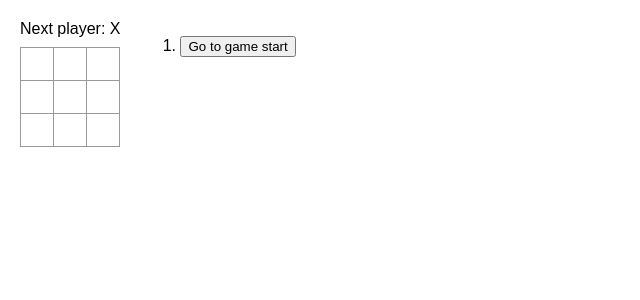
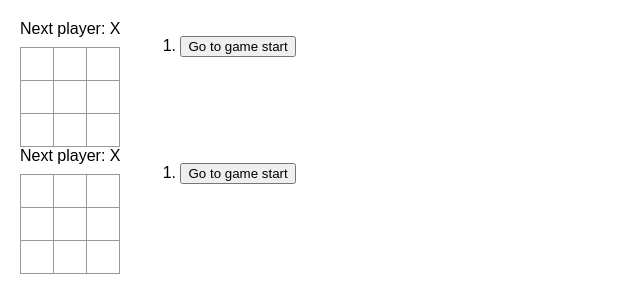
Before and after one commit to AmirSmith413/TicTacToeTutorial, a React (Vite) app in the folder TicTacToeTutorial/: page / in a window 1280 px wide. Shown: the top 300 px of the page, without its empty margins (0-640 px from the left). Built offline with nearby package versions, Linux system fonts and the light colour scheme.

Commit message:
added typescript game

```diff
--- a/TicTacToeTutorial/src/App.jsx
+++ b/TicTacToeTutorial/src/App.jsx
@@ -2,6 +2,7 @@ import { useState } from "react";
 import reactLogo from "./assets/react.svg";
 import "./App.css";
 import Board from "./components/Board";
+import NextBoard from './components/NextBoard'
 
 function App() {
   const [count, setCount] = useState(0);
@@ -9,6 +10,7 @@ function App() {
   return (
     <>
     <Board/>
+    <NextBoard/>
     </>
 
   );
--- /dev/null
+++ b/TicTacToeTutorial/src/components/NextBoard.tsx
@@ -0,0 +1,116 @@
+import React from "react";
+import { useState } from "react";
+
+function Square({ value, onSquareClick }) {
+  return (
+    <button className="square" onClick={onSquareClick}>
+      {value}
+    </button>
+  );
+}
+
+function Board({ xIsNext, squares, onPlay }) {
+  function handleClick(i) {
+    if (squares[i] || calculateWinner(squares)) {
+      return;
+    }
+    const nextSquares = squares.slice();
+    if (xIsNext) {
+      nextSquares[i] = "X";
+    } else {
+      nextSquares[i] = "O";
+    }
+    onPlay(nextSquares);
+  }
+
+  const winner = calculateWinner(squares);
+  let status;
+  if (winner) {
+    status = "Winner: " + winner;
+  } else {
+    status = "Next player: " + (xIsNext ? "X" : "O");
+  }
+
+  return (
+    <>
+      <div className="status">{status}</div>
+      <div className="board-row">
+        <Square value={squares[0]} onSquareClick={() => handleClick(0)} />
+        <Square value={squares[1]} onSquareClick={() => handleClick(1)} />
+        <Square value={squares[2]} onSquareClick={() => handleClick(2)} />
+      </div>
+      <div className="board-row">
+        <Square value={squares[3]} onSquareClick={() => handleClick(3)} />
+        <Square value={squares[4]} onSquareClick={() => handleClick(4)} />
+        <Square value={squares[5]} onSquareClick={() => handleClick(5)} />
+      </div>
+      <div className="board-row">
+        <Square value={squares[6]} onSquareClick={() => handleClick(6)} />
+        <Square value={squares[7]} onSquareClick={() => handleClick(7)} />
+        <Square value={squares[8]} onSquareClick={() => handleClick(8)} />
+      </div>
+    </>
+  );
+}
+
+export default function Game() {
+  const [history, setHistory] = useState([Array(9).fill(null)]);
+  const [currentMove, setCurrentMove] = useState(0);
+  const xIsNext = currentMove % 2 === 0;
+  const currentSquares = history[currentMove];
+
+  function handlePlay(nextSquares) {
+    const nextHistory = [...history.slice(0, currentMove + 1), nextSquares];
+    setHistory(nextHistory);
+    setCurrentMove(nextHistory.length - 1);
+  }
+
+  function jumpTo(nextMove) {
+    setCurrentMove(nextMove);
+  }
+
+  const moves = history.map((squares, move) => {
+    let description;
+    if (move > 0) {
+      description = "Go to move #" + move;
+    } else {
+      description = "Go to game start";
+    }
+    return (
+      <li key={move}>
+        <button onClick={() => jumpTo(move)}>{description}</button>
+      </li>
+    );
+  });
+
+  return (
+    <div className="game">
+      <div className="game-board">
+        <Board xIsNext={xIsNext} squares={currentSquares} onPlay={handlePlay} />
+      </div>
+      <div className="game-info">
+        <ol>{moves}</ol>
+      </div>
+    </div>
+  );
+}
+
+function calculateWinner(squares) {
+  const lines = [
+    [0, 1, 2],
+    [3, 4, 5],
+    [6, 7, 8],
+    [0, 3, 6],
+    [1, 4, 7],
+    [2, 5, 8],
+    [0, 4, 8],
+    [2, 4, 6],
+  ];
+  for (let i = 0; i < lines.length; i++) {
+    const [a, b, c] = lines[i];
+    if (squares[a] && squares[a] === squares[b] && squares[a] === squares[c]) {
+      return squares[a];
+    }
+  }
+  return null;
+}
```
Also changed, not shown: TicTacToeTutorial/package.json (+6 -3 lines), 1 other file (tests, documents, lock files or other folders).
